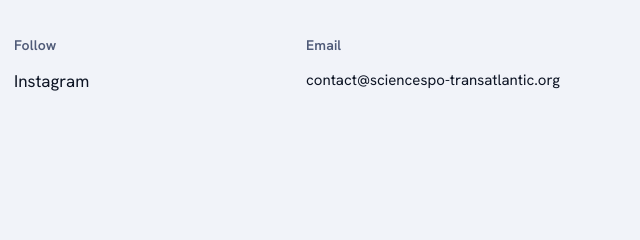
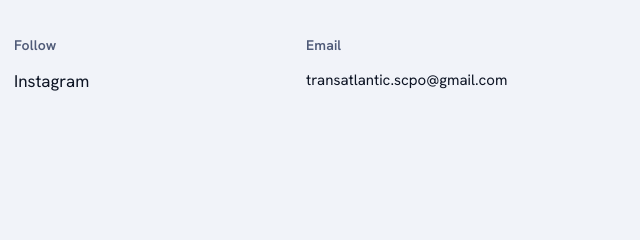
Before and after one commit to aanchalbatwara/transatlantic, a plain HTML site: page events.html in a window 1280 px wide. Shown: the part 2244-2484 px from the top of the page, 640-1280 px from the left. Drawn offline with nearby package versions, Linux system fonts and the light colour scheme.

Commit message:
Update events.html

```diff
--- a/events.html
+++ b/events.html
@@ -519,7 +519,7 @@ img{max-width:100%}
       <div><span class="mono">Find us</span>Sciences Po, Campus de Reims<br>1 place Museux<br>51100 Reims, France</div>
       <div><span class="mono">Pages</span><a href="index.html">Home</a><a href="explore.html">Europe &amp; the Americas</a><a href="events.html">Passport</a><a href="team.html">Team</a><a href="explore.html#contact">Contact us</a></div>
       <div><span class="mono">Follow</span><a href="https://www.instagram.com/" target="_blank" rel="noopener">Instagram</a></div>
-      <div><span class="mono">Email</span><span style="font-size:15px;word-break:break-all">contact@sciencespo-transatlantic.org</span></div>
+      <div><span class="mono">Email</span><span style="font-size:15px;word-break:break-all">transatlantic.scpo@gmail.com</span></div>
     </div>
     <div class="wordmark" aria-label="Transatlantic"><span class="us">Trans</span><span class="eu">atlantic</span></div>
     <div class="legal"><span>© 2026 Sciences Po Transatlantic. Student association of the Reims campus.</span></div>
```
